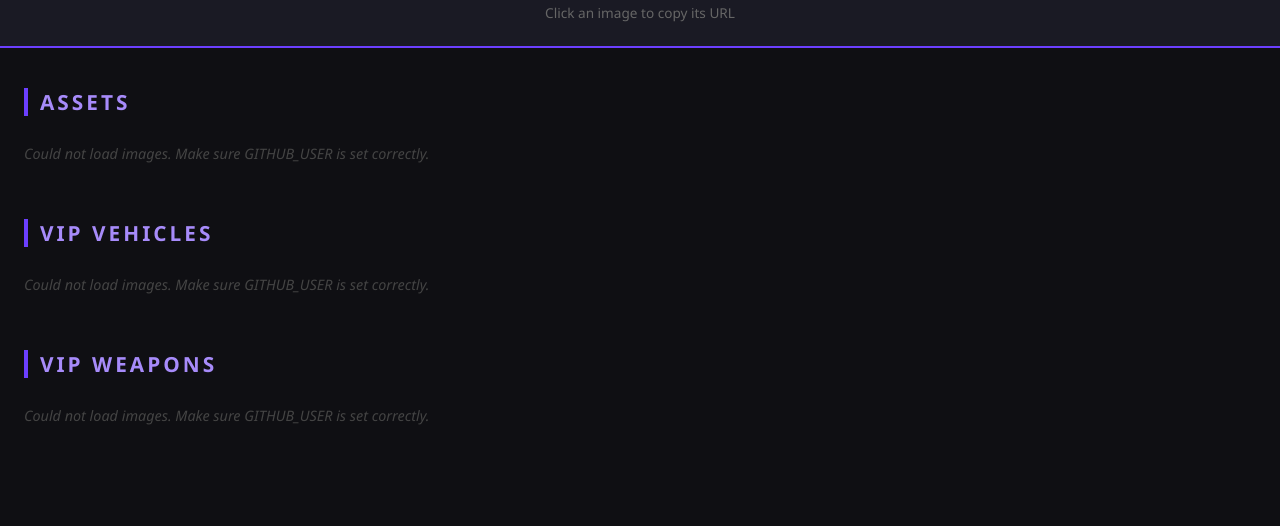
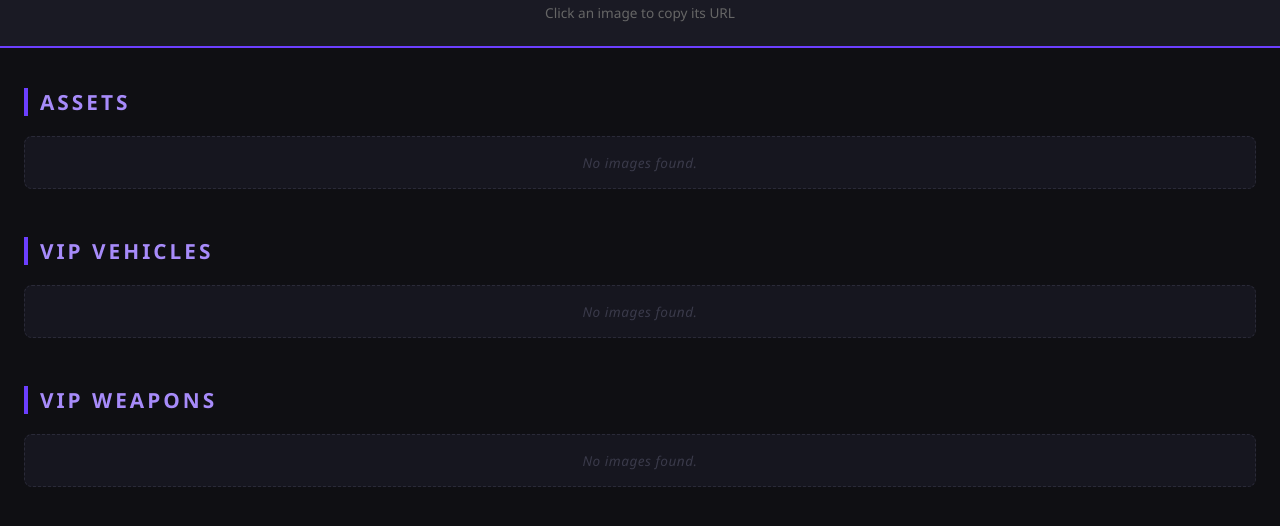
Before and after one commit to GR-Scripts-25/eclipsia-images, a plain HTML site: page index.html in a window 1280 px wide. Shown: the part 70-596 px from the top of the page. Drawn offline with Linux system fonts and the light colour scheme; no server answers.

Commit message:
Update empty state text and styling
Simplify the empty-state message in index.html to a neutral "No images found." and enhance its visual presentation in style.css. Adjustments include updated color and font-size, increased padding, dashed border, rounded corners, dark background, full-width centering and slight letter-spacing to make the message more prominent and readable.

```diff
--- a/index.html
+++ b/index.html
@@ -90,7 +90,7 @@
           grid.appendChild(card);
         });
       } catch (e) {
-        grid.innerHTML = '<p class="empty">Could not load images. Make sure GITHUB_USER is set correctly.</p>';
+        grid.innerHTML = '<p class="empty">No images found.</p>';
       }
     }
 
--- a/style.css
+++ b/style.css
@@ -97,10 +97,16 @@ section h2 {
 }
 
 .empty {
-  color: #444;
-  font-size: 0.9rem;
+  color: #3a3a4a;
+  font-size: 0.85rem;
   font-style: italic;
-  padding: 8px 0;
+  padding: 16px 20px;
+  border: 1px dashed #2a2a38;
+  border-radius: 8px;
+  background: #16161f;
+  width: 100%;
+  text-align: center;
+  letter-spacing: 0.5px;
 }
 
 /* Toast notification */
```
